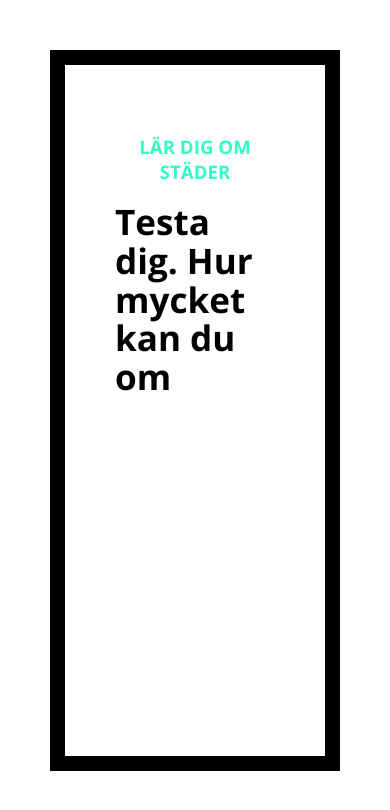
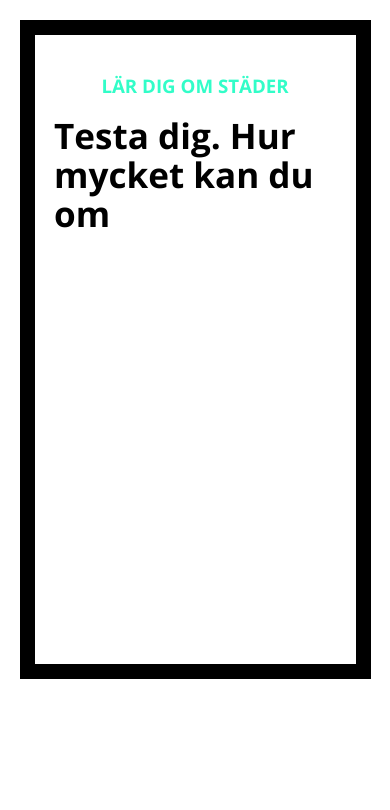
Before and after one commit to HannaPettersson/quizsite, a Django app: page / in a window 390 px wide. Shown: the top 810 px of the page. Run offline with Django 3.2, Linux system fonts and the light colour scheme; data that the repository does not hold is empty.

Commit message:
Fix for iphone

```diff
--- a/quiz/templates/quiz/index.html
+++ b/quiz/templates/quiz/index.html
@@ -6,6 +6,7 @@
 		<link rel="stylesheet" href="/static/normalize.css">
 		<link rel="stylesheet" href="/static/style.css">
 		<link href='http://fonts.googleapis.com/css?family=Open+Sans:400,800,700italic,600,400italic,300italic,300,800italic,600italic,700' rel='stylesheet' type='text/css'>
+		<meta name="viewport" content="width=device-width, initial-scale=1">
 	</head>
 	<body>
 
--- a/static/style.css
+++ b/static/style.css
@@ -21,6 +21,7 @@ p{
 font-weight: 400;
 font-size: 1.1em;
 line-height: 1.3;
+width: 800px;
 }
 
 button {
@@ -55,7 +56,7 @@ a {
   	color: #32fdc8;
   	font-weight: 700;
   	font-size: 1.5em;
-  /* text-decoration: underline; */
+  	/* text-decoration: underline; */
   	border-bottom: 5px solid #32fdc8;
   	padding-bottom: 3px;
   	text-decoration: none;
@@ -138,9 +139,9 @@ linear-gradient(155deg, #fff 10px, transparent 10px);
 }
 
 .border {
-margin: 50px;
+margin: 5vw;
 border: 15px solid;
-padding: 50px;
+padding: 5vw;
 min-height: 70vh;
 
 }
@@ -192,7 +193,7 @@ li {
 
 
 /*@media all and (min-width: 768px) {*/
-@media only screen and (min-width : 768px){
+@media only screen and (min-width : 758px) and (-webkit-max-device-pixel-ratio: 2) {
 .container {
 	display:table;
 	margin-top: 50px;
@@ -217,7 +218,7 @@ li {
 }
 /*@media not all and (max-width: 768px) {)*/
 
-@media only screen and (max-width: 768px) {
+@media only screen and (max-width: 758px) {
 
 .container {margin-top: 50px}
 
```
